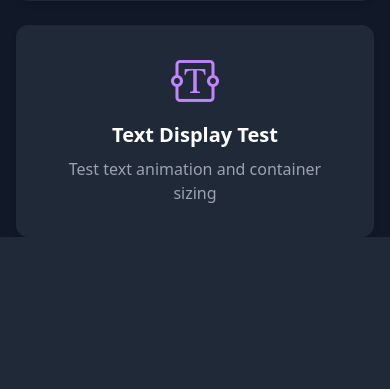
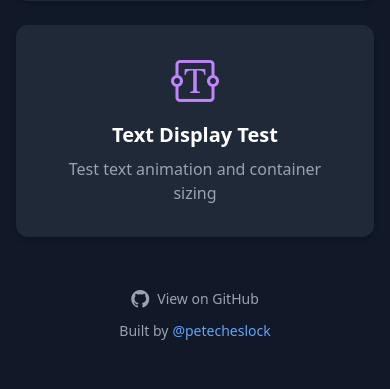
Before and after one commit to petecheslock/bottles_or_cans, a Flask app: page /admin/dashboard in a window 390 px wide. Shown: the part 1431-1820 px from the top of the page. Before the commit the page ends 1668 px from the top, so only its background shows below. Run offline with Flask 3, Linux system fonts and the light colour scheme; the visitor is signed in with stand-in values (Sample User, id 1); parts of the project's set-up code (start-up, migrations or seed data) failed here and were passed over.

Commit message:
Add footer to base template with GitHub and author links
- Update base.html to include a responsive footer
- Add GitHub and personal profile links with hover effects
- Implement flex layout for full-height page design
- Include Tailwind CSS classes for styling and responsiveness

```diff
--- a/app/static/css/main.css
+++ b/app/static/css/main.css
@@ -688,6 +688,10 @@ video {
   margin-bottom: 2rem;
 }
 
+.ml-1 {
+  margin-left: 0.25rem;
+}
+
 .ml-2 {
   margin-left: 0.5rem;
 }
@@ -776,6 +780,10 @@ video {
   min-height: 24px;
 }
 
+.min-h-screen {
+  min-height: 100vh;
+}
+
 .w-1\/4 {
   width: 25%;
 }
@@ -828,6 +836,10 @@ video {
   max-width: 56rem;
 }
 
+.max-w-7xl {
+  max-width: 80rem;
+}
+
 .max-w-\[1600px\] {
   max-width: 1600px;
 }
@@ -850,6 +862,10 @@ video {
 
 .max-w-sm {
   max-width: 24rem;
+}
+
+.flex-grow {
+  flex-grow: 1;
 }
 
 .table-fixed {
@@ -1222,6 +1238,11 @@ video {
 .py-1 {
   padding-top: 0.25rem;
   padding-bottom: 0.25rem;
+}
+
+.py-12 {
+  padding-top: 3rem;
+  padding-bottom: 3rem;
 }
 
 .py-2 {
--- a/app/templates/base.html
+++ b/app/templates/base.html
@@ -21,7 +21,7 @@
         }
     </script>
 </head>
-<body class="bg-gray-50 dark:bg-gray-900 font-sans transition-colors duration-200">
+<body class="min-h-screen flex flex-col bg-gray-50 dark:bg-gray-900 font-sans transition-colors duration-200">
     <nav class="bg-slate-800 dark:bg-gray-950 shadow-md animate__animated animate__fadeIn">
         <div class="container mx-auto px-4">
             <div class="flex flex-wrap justify-between items-center py-3">
@@ -68,7 +68,7 @@
         </div>
     </nav>
 
-    <main class="animate__animated animate__fadeIn">
+    <main class="flex-grow">
         {% block content %}
         {% endblock %}
     </main>
@@ -116,5 +116,30 @@
             }
         });
     </script>
+
+    <!-- Footer added here -->
+    <footer class="mt-auto py-12">
+        <div class="max-w-7xl mx-auto px-4">
+            <div class="flex flex-col sm:flex-row justify-center items-center space-y-2 sm:space-y-0 sm:space-x-6 text-sm text-gray-600 dark:text-gray-400">
+                <a href="https://github.com/petecheslock/bottles_or_cans"
+                   class="flex items-center hover:text-blue-600 dark:hover:text-blue-400 transition-colors duration-200"
+                   target="_blank"
+                   rel="noopener noreferrer">
+                    <i class="bi bi-github mr-2 text-lg"></i>
+                    View on GitHub
+                </a>
+                <span class="hidden sm:block text-gray-400 dark:text-gray-600">•</span>
+                <div class="flex items-center">
+                    <span>Built by</span>
+                    <a href="https://bsky.app/profile/petecheslock.com"
+                       class="ml-1 text-blue-600 dark:text-blue-400 hover:text-blue-700 dark:hover:text-blue-300 transition-colors duration-200"
+                       target="_blank"
+                       rel="noopener noreferrer">
+                        @petecheslock
+                    </a>
+                </div>
+            </div>
+        </div>
+    </footer>
 </body>
 </html>
```
Also changed, not shown: other parts of app/static/css/main.css (+35 -0 lines).
